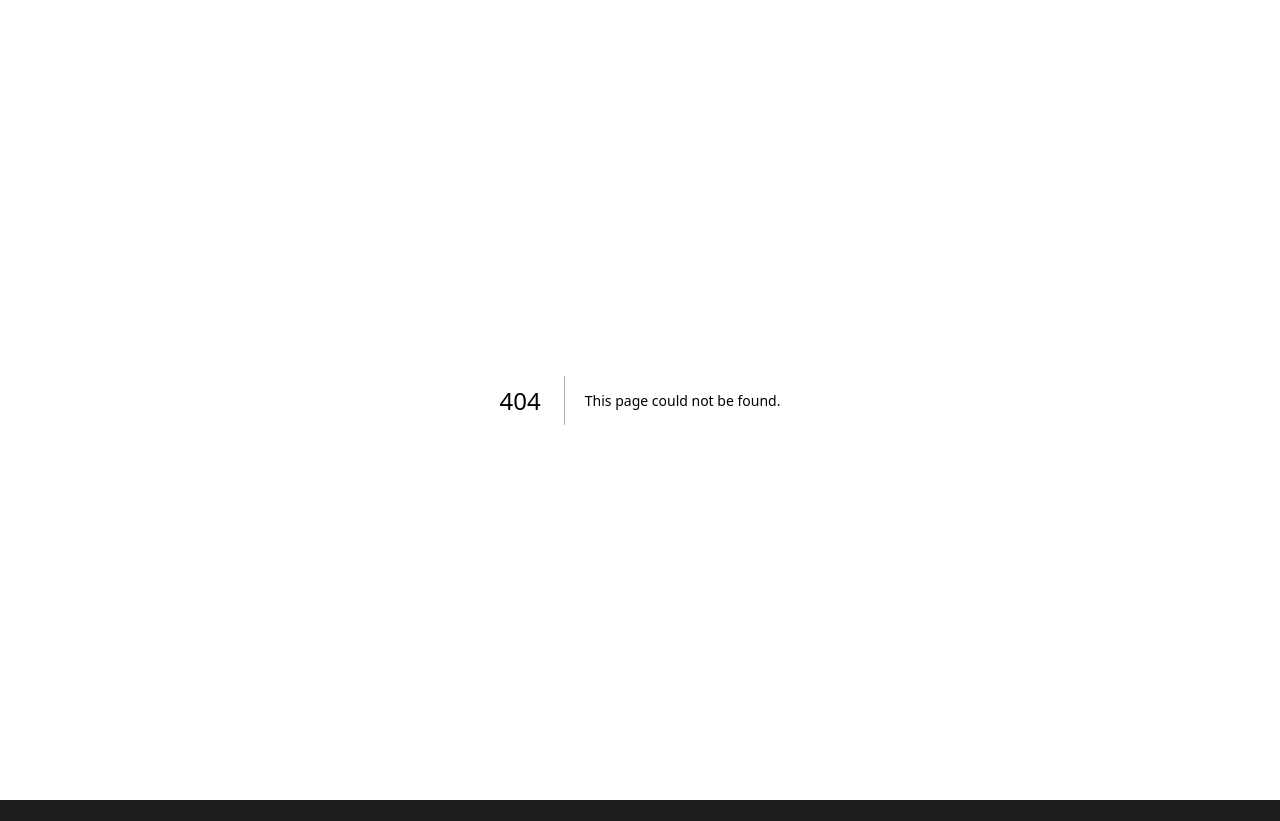
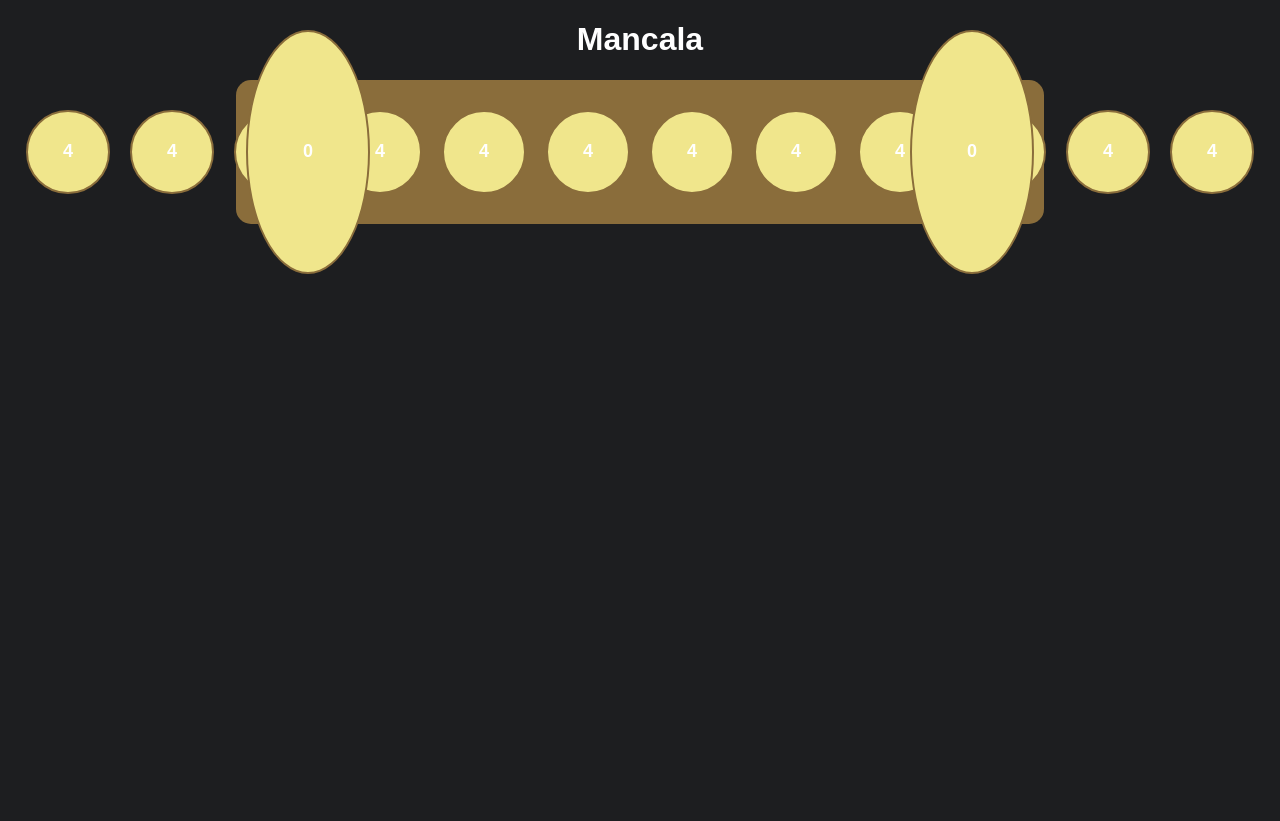
Before and after one commit to BJSummerfield/gameserver, a Next.js app: page /mancala in a window 1280 px wide. Before the commit this address had no page. Before the commit the page ends 800 px from the top, so only its background shows below. Built offline with nearby package versions, Linux system fonts and the light colour scheme.

Commit message:
boiler plate for mancala

```diff
--- /dev/null
+++ b/app/mancala/Board.tsx
@@ -0,0 +1,76 @@
+import React, { useState } from 'react';
+import Pit from './Pit';
+import styles from './page.module.css'
+
+const Board: React.FC = () => {
+  const initialPits = Array(14).fill(null).map((_, index) => {
+    if (index === 6 || index === 13) {
+      return 0; // Mancala pits
+    }
+    return 4; // Regular pits
+  });
+
+  const [pits, setPits] = useState<number[]>(initialPits);
+
+  const handlePitClick = (index: number) => {
+    if (pits[index] === 0) return;
+
+    const newPits = [...pits];
+    let stones = newPits[index];
+    newPits[index] = 0;
+
+    let currentIndex = index;
+    while (stones > 0) {
+      currentIndex++;
+      if (currentIndex > 13) currentIndex = 0;
+
+      // Skip opponent's Mancala pit
+      if (currentIndex === 6 && index > 6) continue;
+      if (currentIndex === 13 && index < 6) continue;
+
+      newPits[currentIndex]++;
+      stones--;
+    }
+
+    // Capture opponent's stones
+    if (
+      currentIndex < 13 &&
+      newPits[currentIndex] === 1 &&
+      ((index < 6 && currentIndex < 6) || (index > 6 && currentIndex > 6))
+    ) {
+      const opponentIndex = 12 - currentIndex;
+      newPits[currentIndex === 0 ? 13 : 6] += newPits[opponentIndex] + 1;
+      newPits[currentIndex] = 0;
+      newPits[opponentIndex] = 0;
+    }
+
+    // Switch turns if the last stone wasn't placed in the player's Mancala pit
+    if (!((index < 6 && currentIndex === 6) || (index > 6 && currentIndex === 13))) {
+      const playerPits = newPits.slice(0, 6);
+      const opponentPits = newPits.slice(7, 13);
+
+      if (playerPits.every((pit) => pit === 0) || opponentPits.every((pit) => pit === 0)) {
+        newPits[6] += playerPits.reduce((sum, pit) => sum + pit, 0);
+        newPits[13] += opponentPits.reduce((sum, pit) => sum + pit, 0);
+        newPits.fill(0, 0, 6).fill(0, 7, 13);
+      } else {
+        newPits.reverse(); // Switch turns
+      }
+    }
+
+    setPits(newPits);
+  };
+
+  const topPits = pits.slice(7, 13).reverse();
+  const bottomPits = pits.slice(0, 6);
+
+  return (
+    <div className={styles.board}>
+      <div className={`${styles.mancala} ${styles.mancalaRight}`}>{pits[13]}</div>
+      <div className={styles.pitsRow}>{topPits.map((stones, index) => <Pit key={index} index={12 - index} stones={stones} onPitClick={handlePitClick} />)}</div>
+      <div className={styles.pitsRow}>{bottomPits.map((stones, index) => <Pit key={index} index={index} stones={stones} onPitClick={handlePitClick} />)}</div>
+      <div className={`${styles.mancala} ${styles.mancalaLeft}`}>{pits[6]}</div>
+    </div>
+  );
+};
+export default Board;
--- /dev/null
+++ b/app/mancala/Pit.tsx
@@ -0,0 +1,26 @@
+import React from 'react';
+import styles from './page.module.css'
+
+interface PitProps {
+  index: number;
+  stones: number;
+  onPitClick: (index: number) => void;
+}
+
+const Pit: React.FC<PitProps> = ({ index, stones, onPitClick }) => {
+  const isMancala = index === 6 || index === 13;
+
+  const handleClick = () => {
+    if (!isMancala) {
+      onPitClick(index);
+    }
+  };
+
+  return (
+    <div className={`${styles.pit} ${isMancala ? styles.mancala : ''}`} onClick={handleClick}>
+      <div className="stones">{stones}</div>
+    </div>
+  );
+};
+
+export default Pit;
--- /dev/null
+++ b/app/mancala/layout.tsx
@@ -0,0 +1,18 @@
+import '../globals.css'
+
+export const metadata = {
+  title: 'Mancala',
+  description: 'Play Mancala!',
+}
+
+export default function RootLayout({
+  children,
+}: {
+  children: React.ReactNode
+}) {
+  return (
+    <html lang="en">
+      <body>{children}</body>
+    </html>
+  )
+}
--- /dev/null
+++ b/app/mancala/page.module.css
@@ -0,0 +1,60 @@
+.container {
+  text-align: center;
+  font-family: Arial, sans-serif;
+}
+
+.board {
+  display: flex;
+  flex-direction: row;
+  justify-content: center;
+  align-items: center;
+  width: 60%;
+  margin: 0 auto;
+  background-color: #8a6d3b;
+  border-radius: 15px;
+  padding: 20px;
+  position: relative;
+}
+
+.pitsRow {
+  display: flex;
+  flex-direction: row;
+}
+
+.pit {
+  background-color: #f0e68c;
+  border: 2px solid #8a6d3b;
+  border-radius: 50%;
+  width: 80px;
+  height: 80px;
+  margin: 10px;
+  display: flex;
+  align-items: center;
+  justify-content: center;
+  cursor: pointer;
+  font-size: 18px;
+  font-weight: bold;
+}
+
+.mancala {
+  background-color: #f0e68c;
+  border: 2px solid #8a6d3b;
+  border-radius: 50%;
+  width: 120px;
+  height: 240px;
+  margin: 10px;
+  display: flex;
+  align-items: center;
+  justify-content: center;
+  font-size: 18px;
+  font-weight: bold;
+  position: absolute;
+}
+
+.mancalaLeft {
+  left: 0;
+}
+
+.mancalaRight {
+  right: 0;
+}
--- /dev/null
+++ b/app/mancala/page.tsx
@@ -0,0 +1,13 @@
+'use client'
+import React from 'react';
+import Board from './Board';
+import styles from './page.module.css';
+
+export default function Mancala() {
+  return (
+    <div className={styles.container}>
+      <h1>Mancala</h1>
+      <Board />
+    </div>
+  );
+};
```
